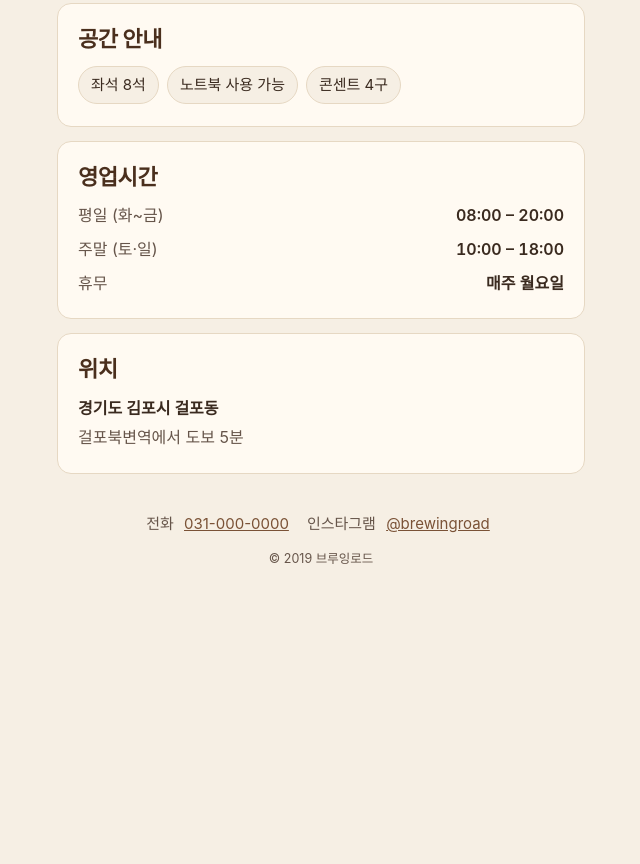
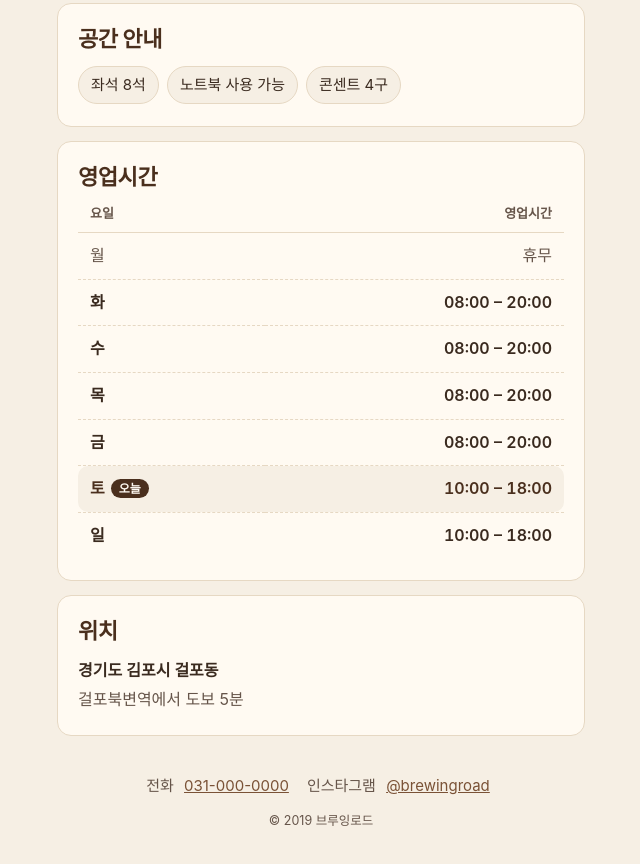
Before and after one commit to tjeka97/day02_cafe, a plain HTML site: page index.html in a window 1280 px wide. Shown: the part 920-1784 px from the top of the page, without its empty margins (319-959 px from the left). Before the commit the page ends 1608 px from the top, so only its background shows below. Drawn offline with nearby package versions, Linux system fonts and the light colour scheme; a web font is replaced by a local one.

Commit message:
Show opening hours as a weekday table with today highlighted
Co-Authored-By: Claude Opus 5.5 <noreply@anthropic.com>

```diff
--- a/index.html
+++ b/index.html
@@ -178,14 +178,46 @@
     }
 
     /* 영업시간 */
-    #hours dl {
-      display: grid;
-      grid-template-columns: auto 1fr;
-      gap: 8px 16px;
-      margin: 0;
+    .sr-only {
+      position: absolute; width: 1px; height: 1px; margin: -1px; padding: 0;
+      overflow: hidden; clip: rect(0 0 0 0); white-space: nowrap; border: 0;
     }
-    #hours dt { color: var(--muted); }
-    #hours dd { margin: 0; font-weight: 600; text-align: right; font-variant-numeric: tabular-nums; }
+    .hours-table { width: 100%; border-collapse: collapse; }
+    .hours-table thead th {
+      font-size: 0.8125rem;
+      font-weight: 600;
+      color: var(--muted);
+      text-align: left;
+      padding: 0 12px 8px;
+      border-bottom: 1px solid var(--line);
+    }
+    .hours-table thead th:last-child { text-align: right; }
+    .hours-table tbody th,
+    .hours-table tbody td {
+      padding: 10px 12px;
+      border-bottom: 1px dashed var(--line);
+    }
+    .hours-table tbody tr:last-child th,
+    .hours-table tbody tr:last-child td { border-bottom: 0; }
+    .hours-table tbody th { text-align: left; font-weight: 600; white-space: nowrap; }
+    .hours-table tbody td { text-align: right; font-weight: 600; font-variant-numeric: tabular-nums; }
+    .hours-table .closed th,
+    .hours-table .closed td { color: var(--muted); font-weight: 400; }
+    /* 오늘 요일 강조 */
+    .hours-table .today th,
+    .hours-table .today td { background: var(--cream); color: var(--wood-dark); }
+    .hours-table .today th { border-radius: 10px 0 0 10px; }
+    .hours-table .today td { border-radius: 0 10px 10px 0; }
+    .today-tag {
+      margin-left: 6px;
+      padding: 2px 8px;
+      border-radius: 999px;
+      background: var(--wood-dark);
+      color: var(--paper);
+      font-size: 0.75rem;
+      font-weight: 600;
+      vertical-align: 1px;
+    }
 
     /* 위치 */
     address { font-style: normal; font-weight: 600; margin-bottom: 4px; }
@@ -309,14 +341,22 @@
     <!-- 6. 영업시간 -->
     <section id="hours">
       <h2>영업시간</h2>
-      <dl>
-        <dt>평일 (화~금)</dt>
-        <dd>08:00 – 20:00</dd>
-        <dt>주말 (토·일)</dt>
-        <dd>10:00 – 18:00</dd>
-        <dt>휴무</dt>
-        <dd>매주 월요일</dd>
-      </dl>
+      <table class="hours-table">
+        <caption class="sr-only">요일별 영업시간</caption>
+        <thead>
+          <tr><th scope="col">요일</th><th scope="col">영업시간</th></tr>
+        </thead>
+        <!-- 스크립트가 HOURS 데이터로 다시 그리고 오늘 요일을 강조함 -->
+        <tbody id="hours-body">
+          <tr class="closed"><th scope="row">월</th><td>휴무</td></tr>
+          <tr><th scope="row">화</th><td>08:00 – 20:00</td></tr>
+          <tr><th scope="row">수</th><td>08:00 – 20:00</td></tr>
+          <tr><th scope="row">목</th><td>08:00 – 20:00</td></tr>
+          <tr><th scope="row">금</th><td>08:00 – 20:00</td></tr>
+          <tr><th scope="row">토</th><td>10:00 – 18:00</td></tr>
+          <tr><th scope="row">일</th><td>10:00 – 18:00</td></tr>
+        </tbody>
+      </table>
     </section>
 
     <!-- 7. 위치 -->
@@ -395,6 +435,21 @@
       return { text: `영업 중 · ${end}시까지`, open: true };
     }
 
+    // 요일별 영업시간 표 (월요일부터)
+    const DAY_NAMES = ["일", "월", "화", "수", "목", "금", "토"];
+    const pad = (h) => String(h).padStart(2, "0") + ":00";
+    function renderHours() {
+      const today = new Date().getDay();
+      document.getElementById("hours-body").innerHTML = [1, 2, 3, 4, 5, 6, 0].map((d) => {
+        const h = HOURS[d];
+        const cls = [h ? "" : "closed", d === today ? "today" : ""].join(" ").trim();
+        const tag = d === today ? '<span class="today-tag">오늘</span>' : "";
+        return `<tr${cls ? ` class="${cls}"` : ""}><th scope="row">${DAY_NAMES[d]}${tag}</th>` +
+               `<td>${h ? `${pad(h[0])} – ${pad(h[1])}` : "휴무"}</td></tr>`;
+      }).join("");
+    }
+    renderHours();
+
     const statusEl = document.getElementById("open-status");
     function renderStatus() {
       const st = openStatus();
```
